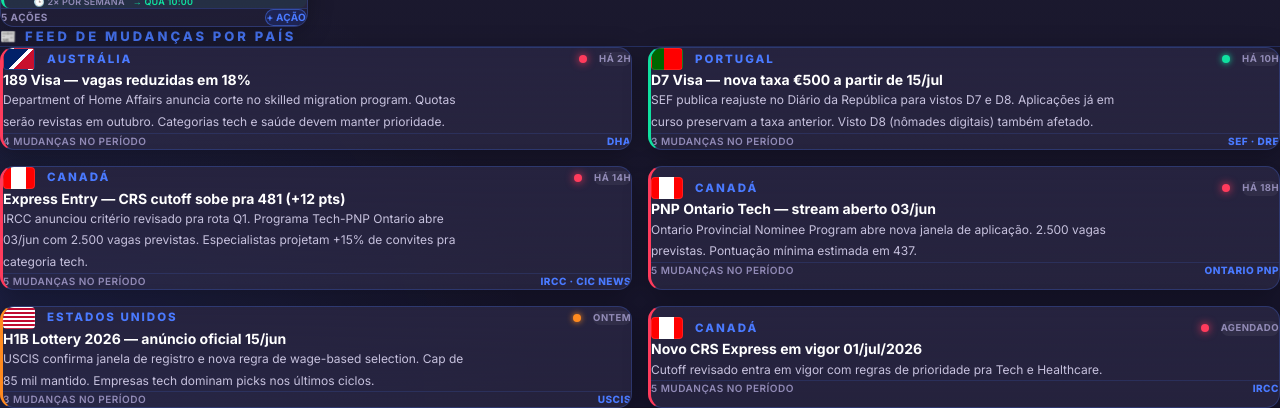
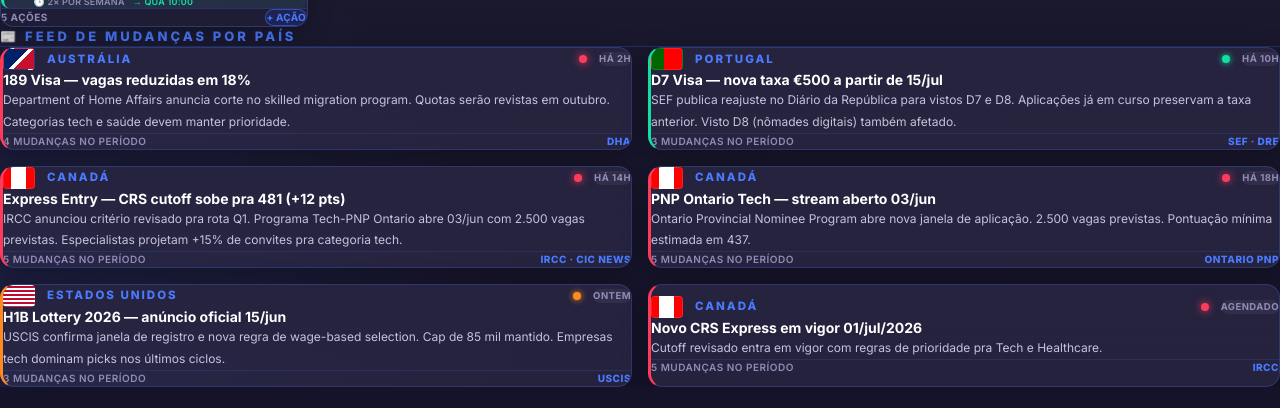
Before and after one commit to hzfarahwisehub-sketch/watch-tower, a Next.js app: page / in a window 1280 px wide. Shown: the part 1049-1457 px from the top of the page. After the commit the page ends 1436 px from the top, so only its background shows below. Built offline with nearby package versions, Linux system fonts and the light colour scheme.

Commit message:
fix(feed): padding lateral maior (px-10 pr-12) e remove max-width

```diff
--- a/src/components/Feed.tsx
+++ b/src/components/Feed.tsx
@@ -32,7 +32,7 @@ export function Feed({ countries, onSelect }: { countries: Country[]; onSelect:
             type="button"
             key={`${it.country.code}-${i}`}
             onClick={() => onSelect(it.country.code)}
-            className="wt-card px-8 py-7 pr-10 cursor-pointer transition-all hover:-translate-y-0.5 text-left"
+            className="wt-card px-10 py-8 pr-12 cursor-pointer transition-all hover:-translate-y-0.5 text-left"
             style={{ borderLeft: `3px solid ${STATUS_COLOR[it.country.status]}` }}
           >
             <div className="flex items-center gap-3 mb-3 flex-wrap min-w-0">
@@ -57,7 +57,6 @@ export function Feed({ countries, onSelect }: { countries: Country[]; onSelect:
                 color: "var(--text)",
                 overflowWrap: "anywhere",
                 wordBreak: "break-word",
-                maxWidth: "55ch",
               }}
             >
               {it.title}
@@ -69,7 +68,6 @@ export function Feed({ countries, onSelect }: { countries: Country[]; onSelect:
                 overflowWrap: "anywhere",
                 wordBreak: "break-word",
                 lineHeight: 1.8,
-                maxWidth: "62ch",
               }}
             >
               {it.desc}
```
